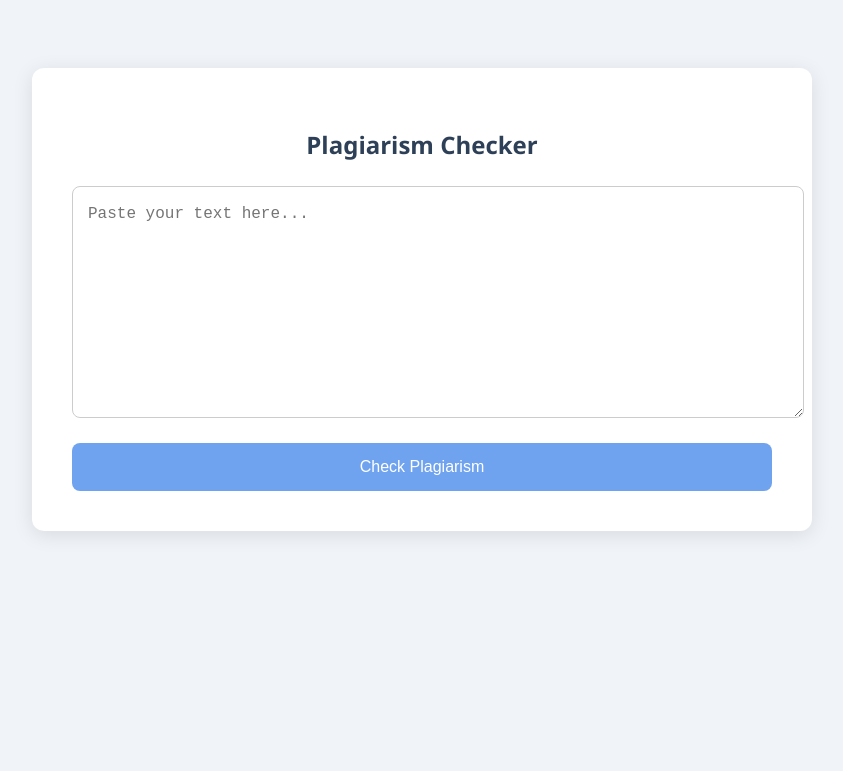
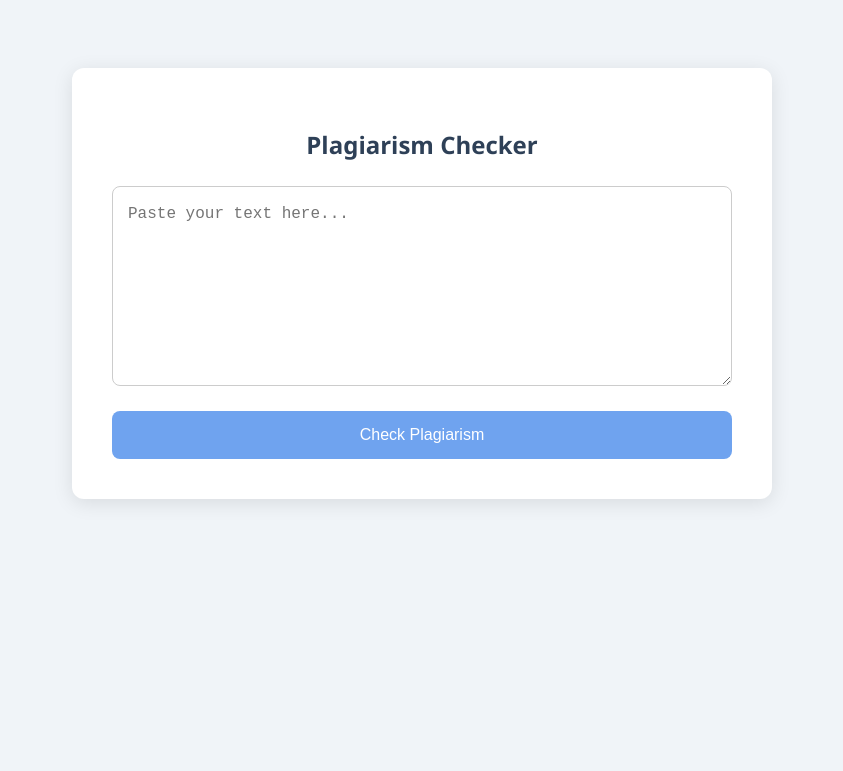
Before and after one commit to ridika-2004/Plagiarism-Checker, a Django app: page / in a window 1280 px wide. Shown: the top 771 px of the page, without its empty margins (218-1061 px from the left). Run offline with Django 5.2, Linux system fonts and the light colour scheme.

Commit message:
added two refined files

```diff
--- a/checker/templates/index.html
+++ b/checker/templates/index.html
@@ -21,6 +21,7 @@
         box-shadow: 0 4px 20px rgba(0, 0, 0, 0.1);
         width: 80%;
         max-width: 700px;
+        box-sizing: border-box;
     }
 
     h2 {
@@ -38,10 +39,10 @@
         resize: vertical;
         font-size: 16px;
         line-height: 1.5;
+        box-sizing: border-box;
     }
 
     button {
-            display: block;
         width: 100%;
         padding: 15px;
         margin-top: 20px;
```
Also changed, not shown: other parts of checker/templates/index.html (+2 -0 lines). Lines whose indentation alone changed are shown as unchanged.
